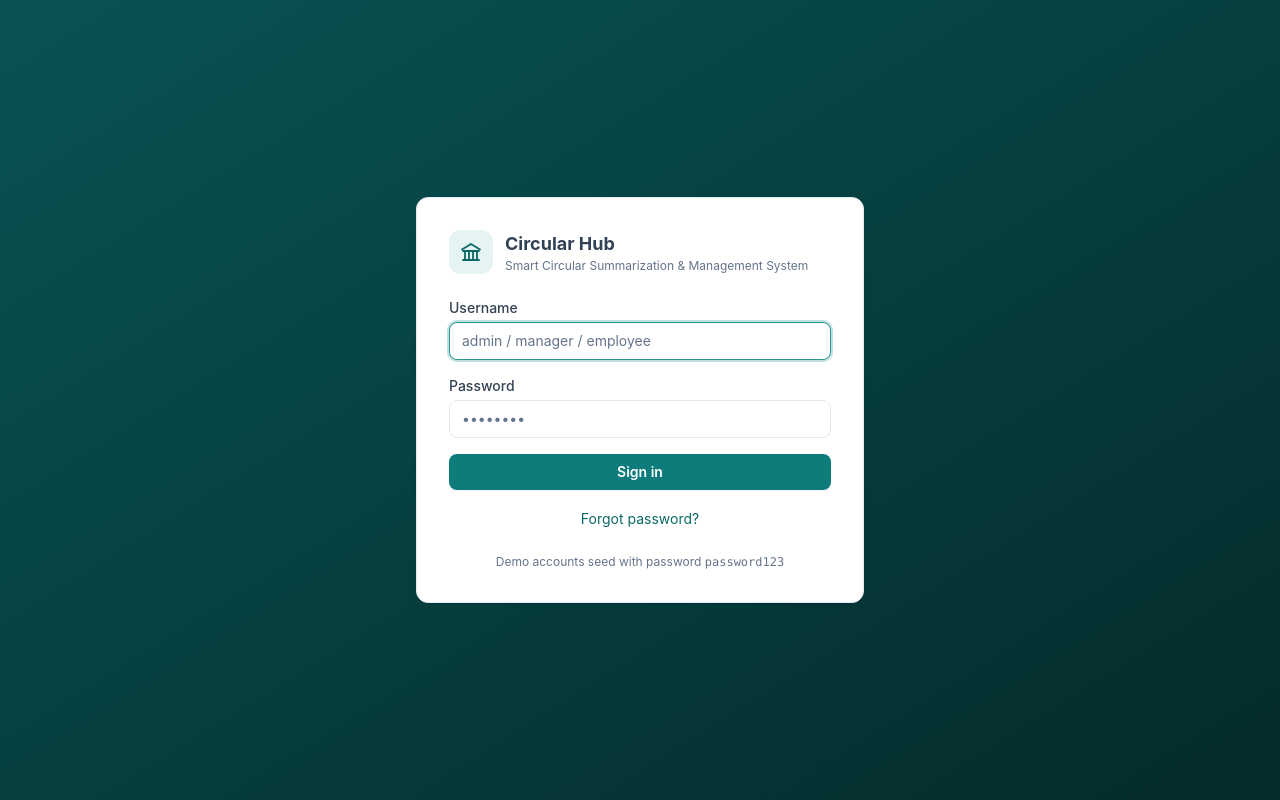
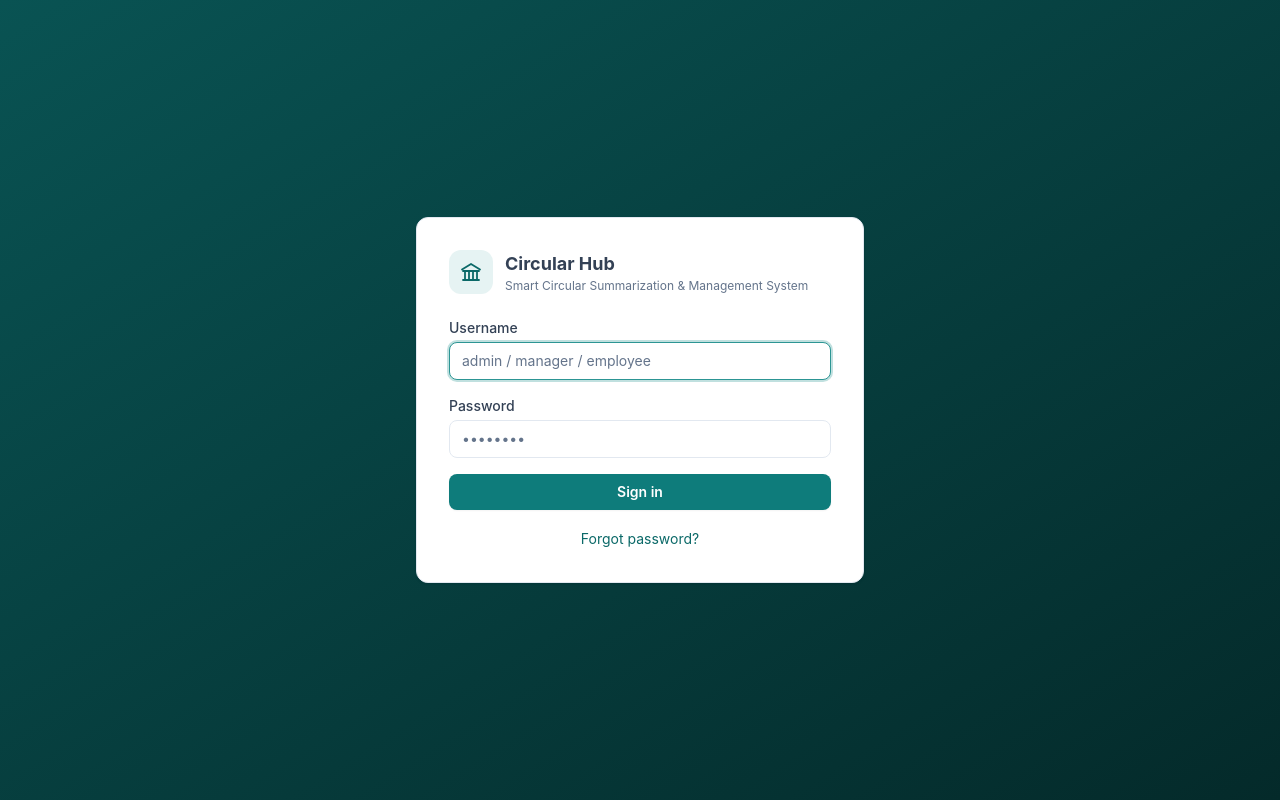
Before and after one commit to thinula03/circular-mgmt, a React (Vite) app in the folder frontend/: page /login in a window 1280 px wide. Built offline with nearby package versions, Linux system fonts and the light colour scheme.

Commit message:
Login page edit

```diff
--- a/frontend/src/pages/Login.jsx
+++ b/frontend/src/pages/Login.jsx
@@ -94,9 +94,7 @@ export default function Login() {
           </Link>
         </div>
 
-        <p className="mt-6 text-center text-xs text-ink-muted">
-          Demo accounts seed with password <code>password123</code>
-        </p>
+
       </div>
     </div>
   );
```
Also changed, not shown: 1 other file (tests, documents, lock files or other folders).
